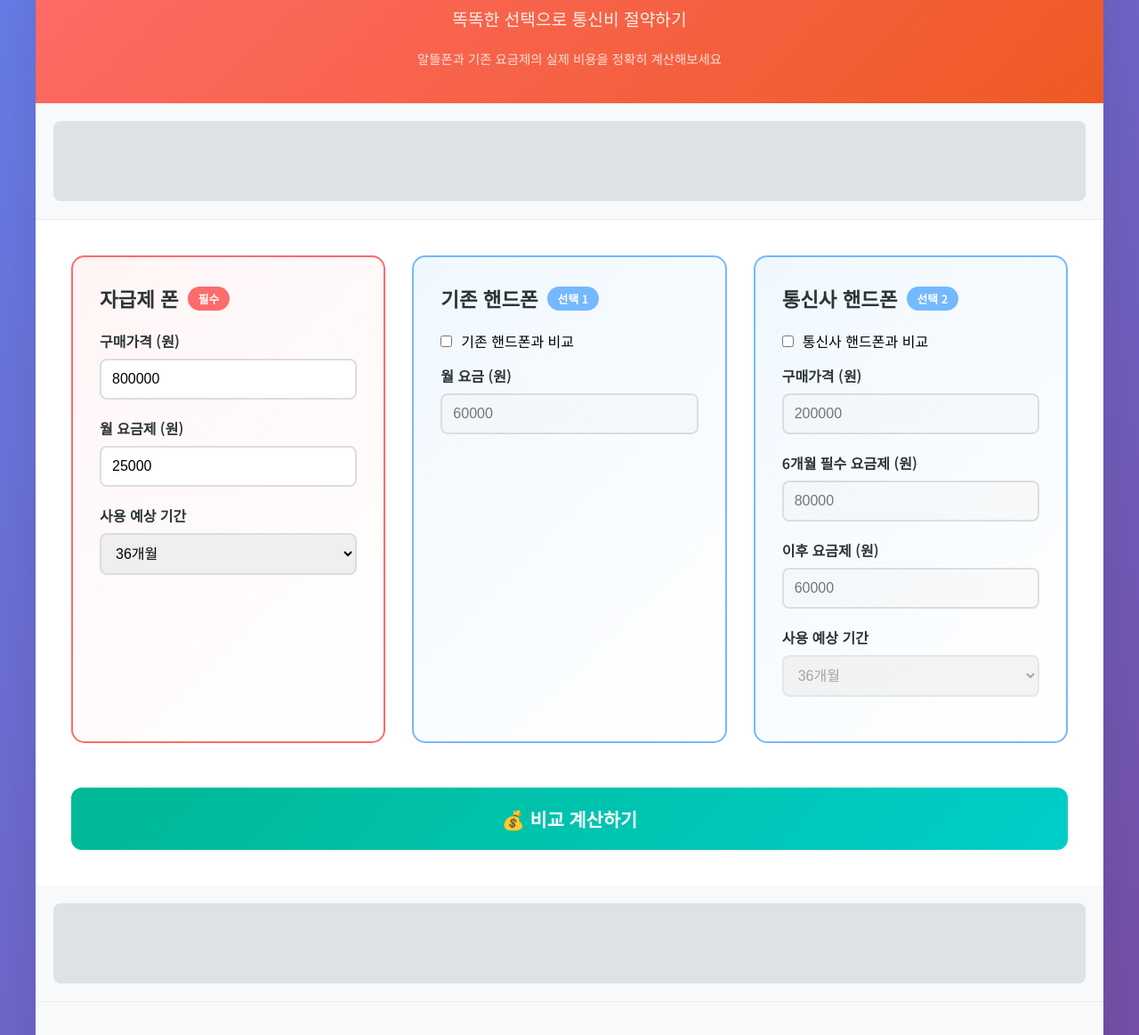
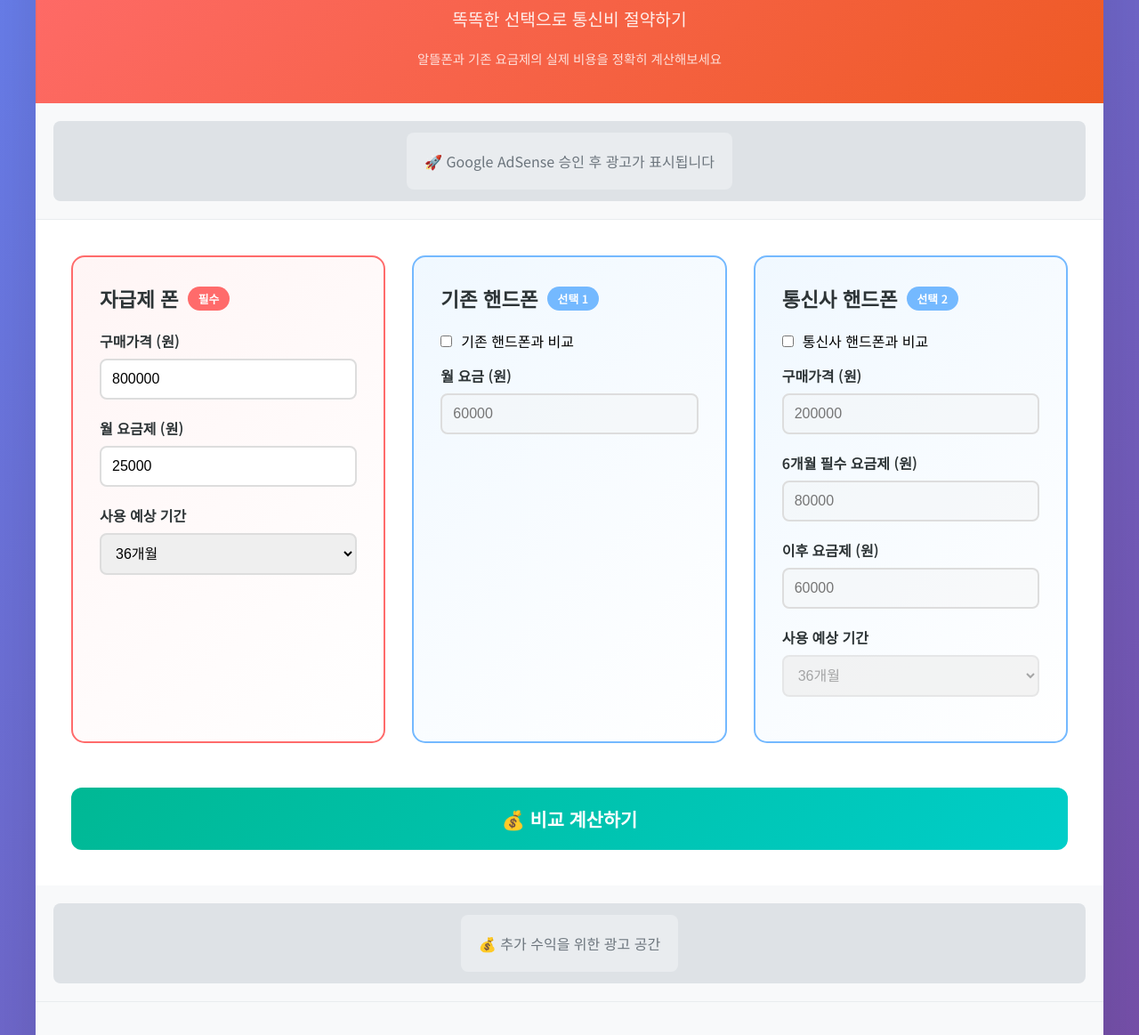
Before and after one commit to hyeonhki/WEBcash, a plain HTML site: page index.html in a window 1280 px wide. Shown: the part 121-1284 px from the top of the page at 89% size. Drawn offline with Linux system fonts and the light colour scheme.

Commit message:
Adsense remove

```diff
--- a/index.html
+++ b/index.html
@@ -315,7 +315,7 @@
         <!-- AdSense 광고 영역 -->
         <div class="ad-space">
             <div class="ad-placeholder">
-                <!-- Google AdSense 광고 코드가 여기에 들어갑니다 -->
+                <!-- Google AdSense 광고 코드가 여기에 들어갑니다
                 <script async src="https://pagead2.googlesyndication.com/pagead/js/adsbygoogle.js"></script>
                 <ins class="adsbygoogle"
                      style="display:block"
@@ -325,6 +325,11 @@
                 <script>
                      (adsbygoogle = window.adsbygoogle || []).push({});
                 </script>
+            -->
+            <div style="background: #e9ecef; padding: 20px; border-radius: 8px; color: #6c757d; text-align: center;">
+            🚀 Google AdSense 승인 후 광고가 표시됩니다
+            </div>
+
                 <noscript>광고 영역 (JavaScript를 활성화해주세요)</noscript>
             </div>
         </div>
@@ -418,6 +423,7 @@
         <!-- 하단 AdSense 광고 영역 -->
         <div class="ad-space">
             <div class="ad-placeholder">
+                <!--
                 <script async src="https://pagead2.googlesyndication.com/pagead/js/adsbygoogle.js"></script>
                 <ins class="adsbygoogle"
                      style="display:block"
@@ -427,6 +433,11 @@
                 <script>
                      (adsbygoogle = window.adsbygoogle || []).push({});
                 </script>
+            -->
+            <div style="background: #e9ecef; padding: 20px; border-radius: 8px; color: #6c757d; text-align: center;">
+            💰 추가 수익을 위한 광고 공간
+            </div>
+
                 <noscript>광고 영역 (JavaScript를 활성화해주세요)</noscript>
             </div>
         </div>
```
